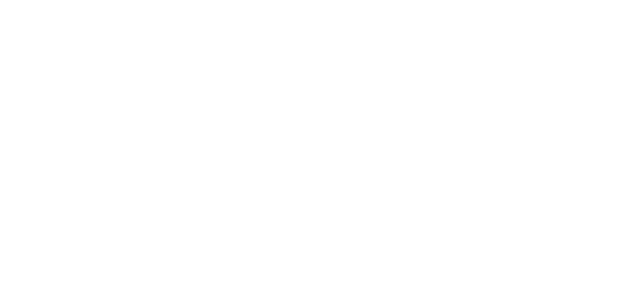
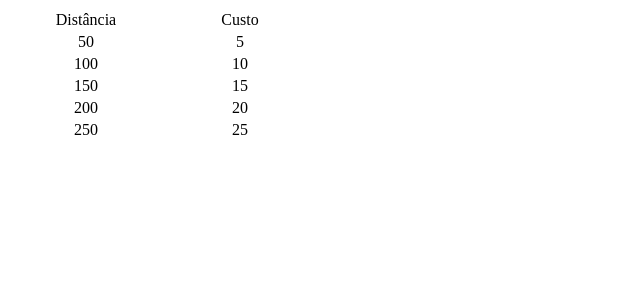
Before and after one commit to davidtahim/turma123, a PHP site: page /frete.php in a window 1280 px wide. Before the commit the part shown is empty. Shown: the top 300 px of the page, without its empty margins (0-640 px from the left). Run offline with PHP 8.4, Linux system fonts and the light colour scheme.

Commit message:
informações do frete

```diff
--- a/frete.php
+++ b/frete.php
@@ -4,9 +4,35 @@
     <meta charset="UTF-8">
     <meta http-equiv="X-UA-Compatible" content="IE=edge">
     <meta name="viewport" content="width=device-width, initial-scale=1.0">
-    <title>Document</title>
+    <title>Oficina Mecânica</title>
+    <link rel="stylesheet" href="../css/principal.css">
 </head>
 <body>
-
+    <table>
+        <tr>
+        <td>Distância</td>
+        <td>Custo</td>
+        </tr>
+        <tr>
+        <td>50</td>
+        <td>5</td>
+        </tr>
+        <tr>
+        <td>100</td>
+        <td>10</td>
+        </tr>
+        <tr>
+        <td>150</td>
+        <td>15</td>
+        </tr>
+        <tr>
+        <td>200</td>
+        <td>20</td>
+        </tr>
+        <tr>
+        <td>250</td>
+        <td>25</td>
+        </tr>
+    </table>
 </body>
 </html>
```
